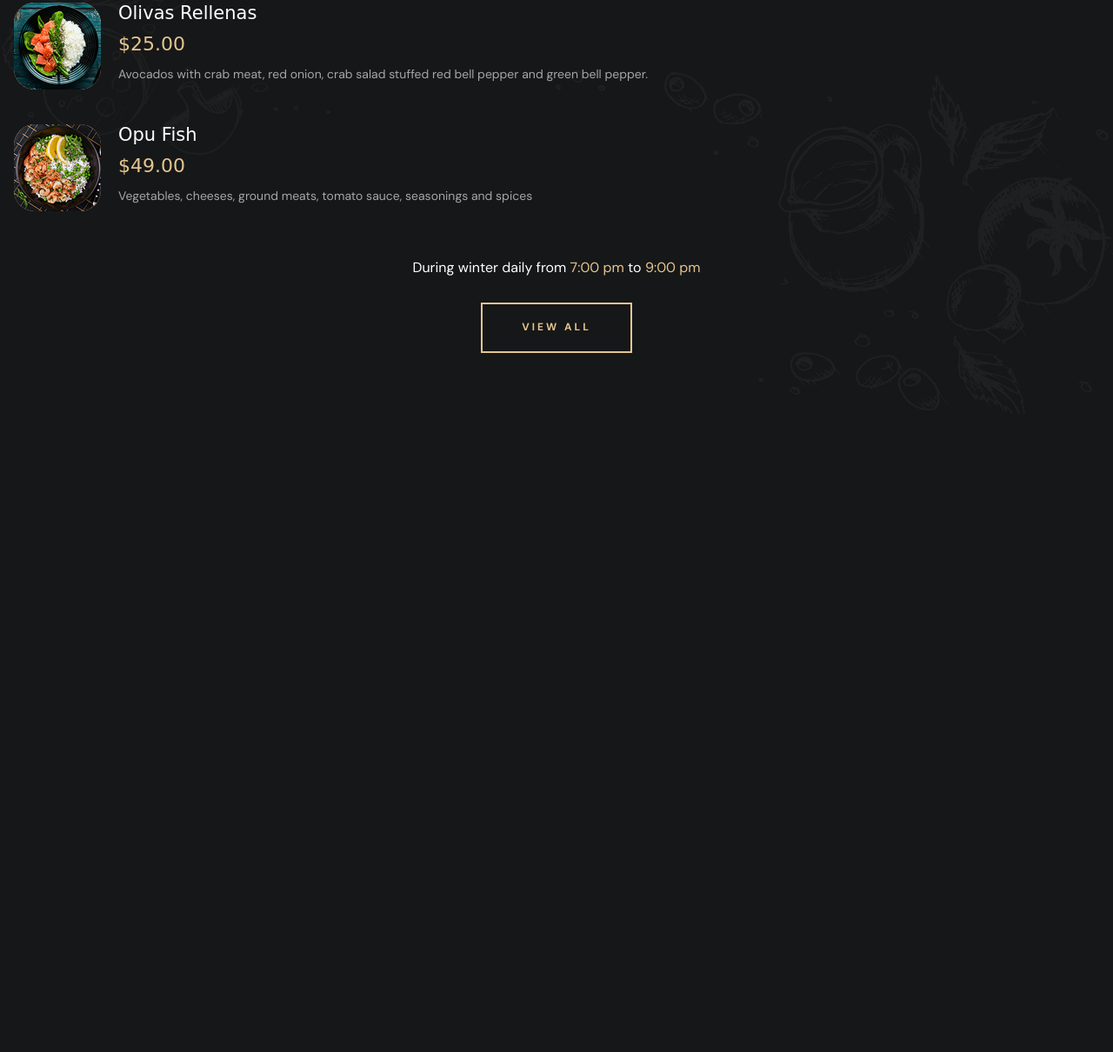
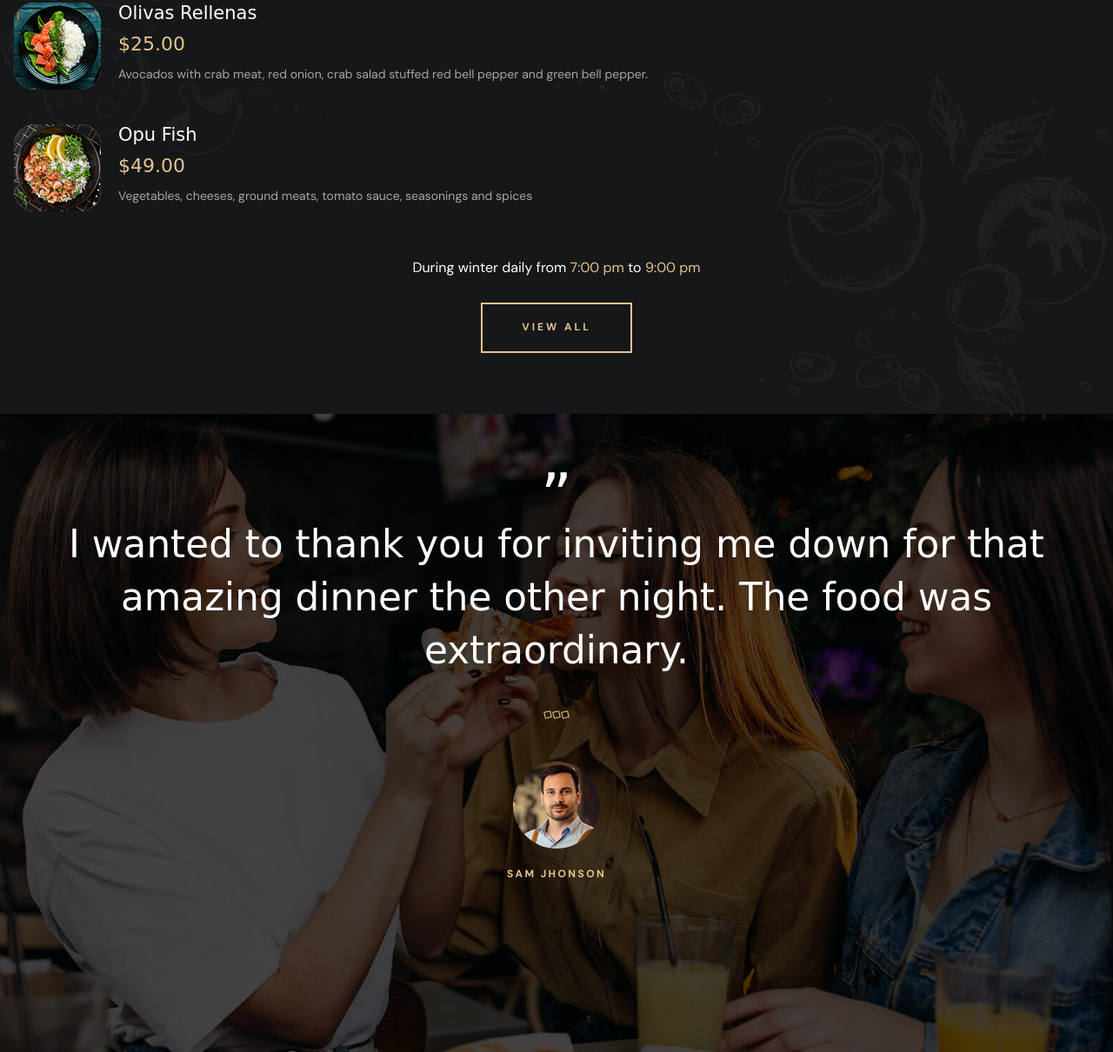
Before and after one commit to islamkamalx1/Grilli-restaurant, a plain HTML site: page index.html in a window 1280 px wide. Shown: the part 10790-12000 px from the top of the page at 87% size. Before the commit the page ends 11266 px from the top, so only its background shows below. Drawn offline with nearby package versions, Linux system fonts and the light colour scheme; a web font is replaced by a local one.

Commit message:
testimonial section

```diff
--- a/assets/css/style.css
+++ b/assets/css/style.css
@@ -486,6 +486,13 @@ body.nav-active {
     transform: translateY(30px);
   }
 }
+
+.has-bg-image {
+  background-repeat: no-repeat;
+  background-size: cover;
+  background-position: center;
+}
+
 
 /*-----------------------------------*\
   #PRELOAD
@@ -1175,9 +1182,40 @@ body.nav-active {
   #TESTIMONIALS
 \*-----------------------------------*/
 
+.testi {
+  padding-block-end: 340px;
+  position: static;
+}
 
+.testi .quote {
+  font-size: 7rem;
+  font-family: var(--fontFamily-forum);
+  line-height: 0.7;
+}
 
+.testi .wrapper {
+  display: flex;
+  justify-content: center;
+  gap: 2px;
+  margin-block: 40px 50px;
+}
 
+.testi .separator {
+  animation: rotate360 15s linear infinite;
+}
+
+.profile .img {
+  margin-inline: auto;
+  border-radius: var(--radius-circle);
+  margin-block-end: 15px;
+}
+
+.testi .profile-name {
+  color: var(--gold-crayola);
+  font-weight: var(--weight-bold);
+  text-transform: uppercase;
+  letter-spacing: var(--letterSpacing-3);
+}
 
 /*-----------------------------------*\
   #RESERVATION
--- a/index.html
+++ b/index.html
@@ -792,6 +792,40 @@
             />
           </div>
         </section>
+
+        <!-- TESTIMONIAL SECTION -->
+
+        <section
+          class="section testi text-center has-bg-image"
+          style="background-image: url('./assets/images/testimonial-bg.jpg')"
+          aria-label="testimonials"
+        >
+          <div class="container">
+            <div class="quote">”</div>
+
+            <p class="headline-2 testi-text">
+              I wanted to thank you for inviting me down for that amazing dinner
+              the other night. The food was extraordinary.
+            </p>
+
+            <div class="wrapper">
+              <div class="separator"></div>
+              <div class="separator"></div>
+              <div class="separator"></div>
+            </div>
+
+            <div class="profile">
+              <img
+                src="./assets/images/testi-avatar.jpg"
+                alt="Sam Jhonson"
+                width="100"
+                height="100"
+                class="img"
+              />
+              <p class="label-2 profile-name">Sam Jhonson</p>
+            </div>
+          </div>
+        </section>
       </article>
     </main>
 
```
